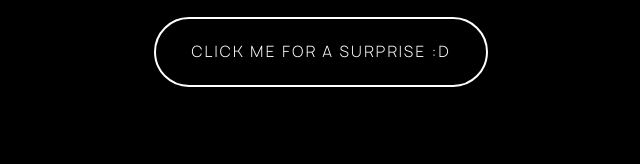
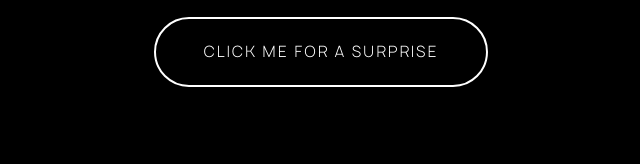
Before and after one commit to Apolycious/Apolycious.github.io, a plain HTML site: page index.html in a window 1280 px wide. Shown: the part 1966-2130 px from the top of the page, 319-959 px from the left. Drawn offline with Linux system fonts and the light colour scheme.

Commit message:
Update index.html

```diff
--- a/index.html
+++ b/index.html
@@ -44,7 +44,7 @@
     <a href="instagram-filter" class="links">INSTAGRAM FILTER I MADE</a>
     <a href="https://soundcloud.com/apolycious" class="links">SOUNDCLOUD</a>
     <a href="song-picks" class="links">SONG PICKS</a>
-    <a href="/assets/code/Open me.html" class="links" download="Open Me">CLICK ME FOR A SURPRISE :D</a>
+    <a href="/assets/code/Open me.html" class="links" download="Open Me">CLICK ME FOR A SURPRISE</a>
 
     <a href="#" class="to-top">
         <i class="fas fa-angle-up"></i>
```
